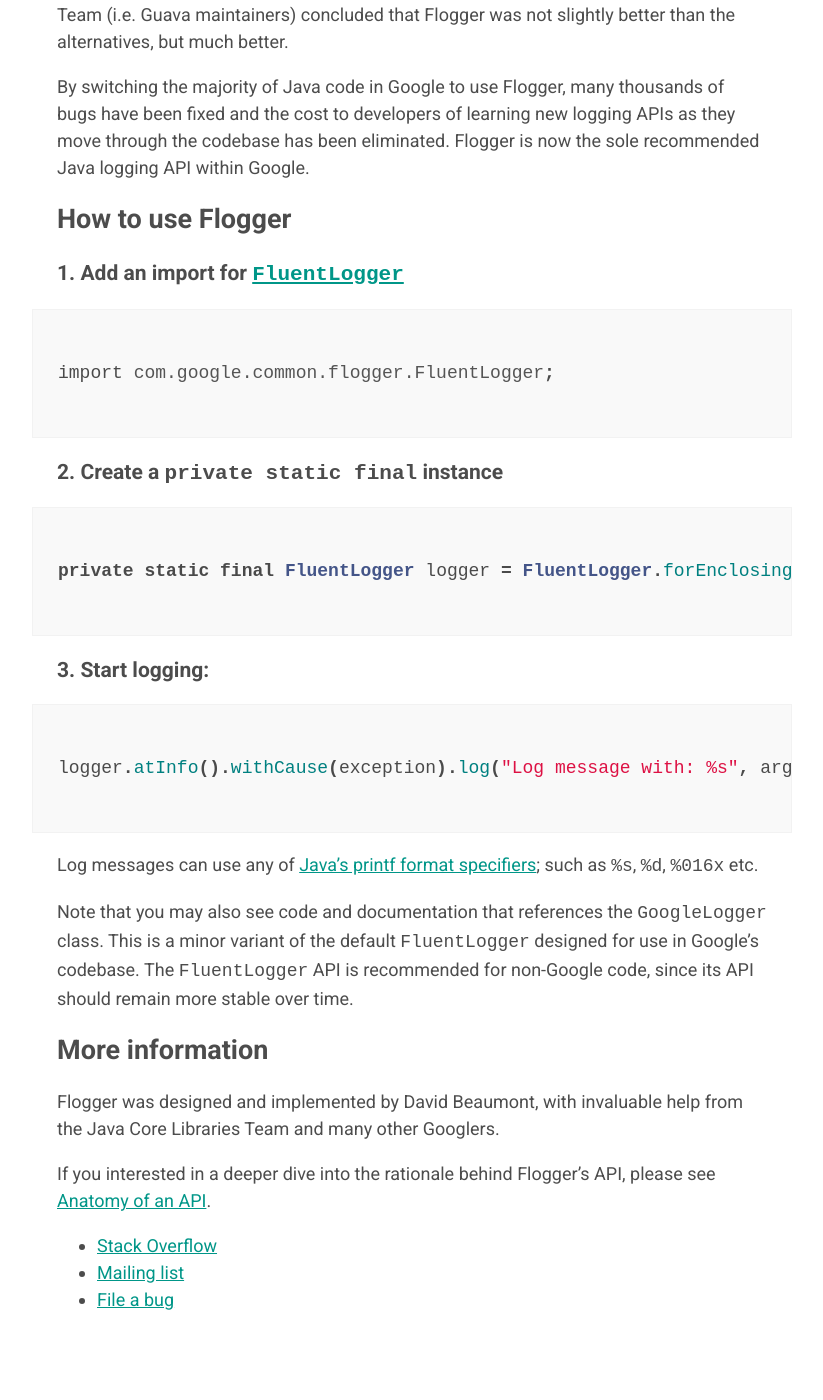
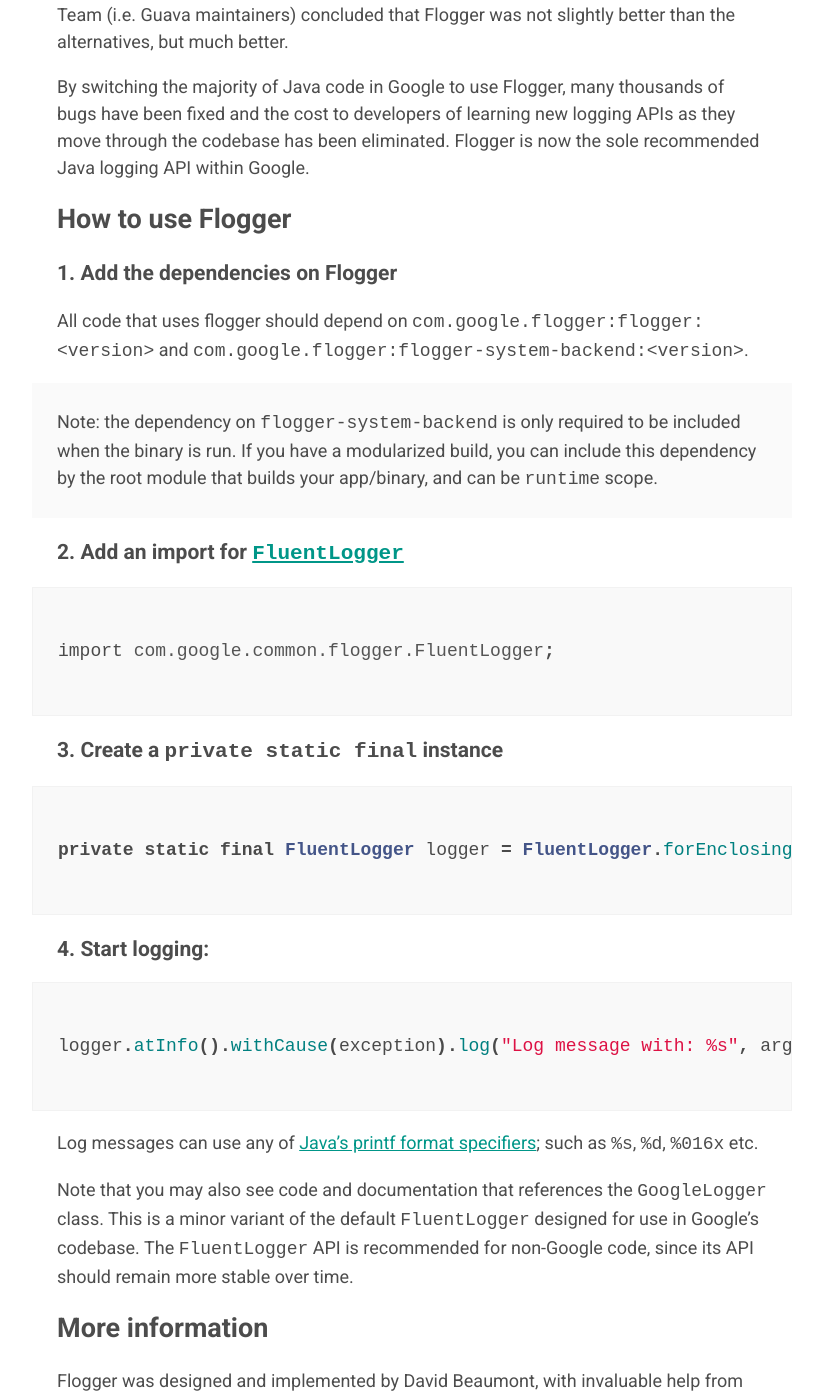
Before and after one commit to google/flogger, a Jekyll site: the page built from docs/index.md, in a window 1280 px wide and 1400 px high, scrolled down 1666 px. Shown: the whole window, without its empty margins (228-1051 px from the left). Built offline with Jekyll 4.4.1, drawn with Linux system fonts in a browser that asks for light colours.

Commit message:
Add maven instructions for using Flogger
Fixes https://github.com/google/flogger/issues/14

-------------
Created by MOE: https://github.com/google/moe
MOE_MIGRATED_REVID=194115725

````diff
--- a/docs/index.md
+++ b/docs/index.md
@@ -68,19 +68,32 @@ recommended Java logging API within Google.
 
 ## How to use Flogger
 
-### 1. Add an import for [`FluentLogger`]
+### 1. Add the dependencies on Flogger
+
+All code that uses flogger should depend on
+`com.google.flogger:flogger:<version>` and
+`com.google.flogger:flogger-system-backend:<version>`.
+
+> Note: the dependency on `flogger-system-backend` is only required to be
+included when the binary is run. If you have a modularized build, you can
+include this dependency by the root module that builds your app/binary, and can
+be `runtime` scope.
+
+<!-- TODO(user): link to docs for how to specify a backend. -->
+
+### 2. Add an import for [`FluentLogger`]
 
 ```java
 import com.google.common.flogger.FluentLogger;
 ```
 
-### 2. Create a `private static final` instance
+### 3. Create a `private static final` instance
 
 ```java
 private static final FluentLogger logger = FluentLogger.forEnclosingClass();
 ```
 
-### 3. Start logging:
+### 4. Start logging:
 
 ```java
 logger.atInfo().withCause(exception).log("Log message with: %s", argument);
@@ -109,6 +122,8 @@ please see [Anatomy of an API][anatomy].
 *   [File a bug](https://github.com/google/flogger/issues)
 
 [anatomy]: https://google.github.io/flogger/anatomy
+<!-- TODO(ronshapiro): publish javadoc, and point to that instead of source files -->
+[backend]: https://github.com/google/flogger/blob/master/api/src/main/java/com/google/common/flogger/backend/LoggerBackend.java
 [effectively free]: https://google.github.io/flogger/benefits#cheap-disabled-logging
 [extensibility]: https://google.github.io/flogger/benefits#extensibility
 [`FluentLogger`]: https://github.com/google/flogger/blob/master/api/src/main/java/com/google/common/flogger/FluentLogger.java
````
Also changed, not shown: README.md.
